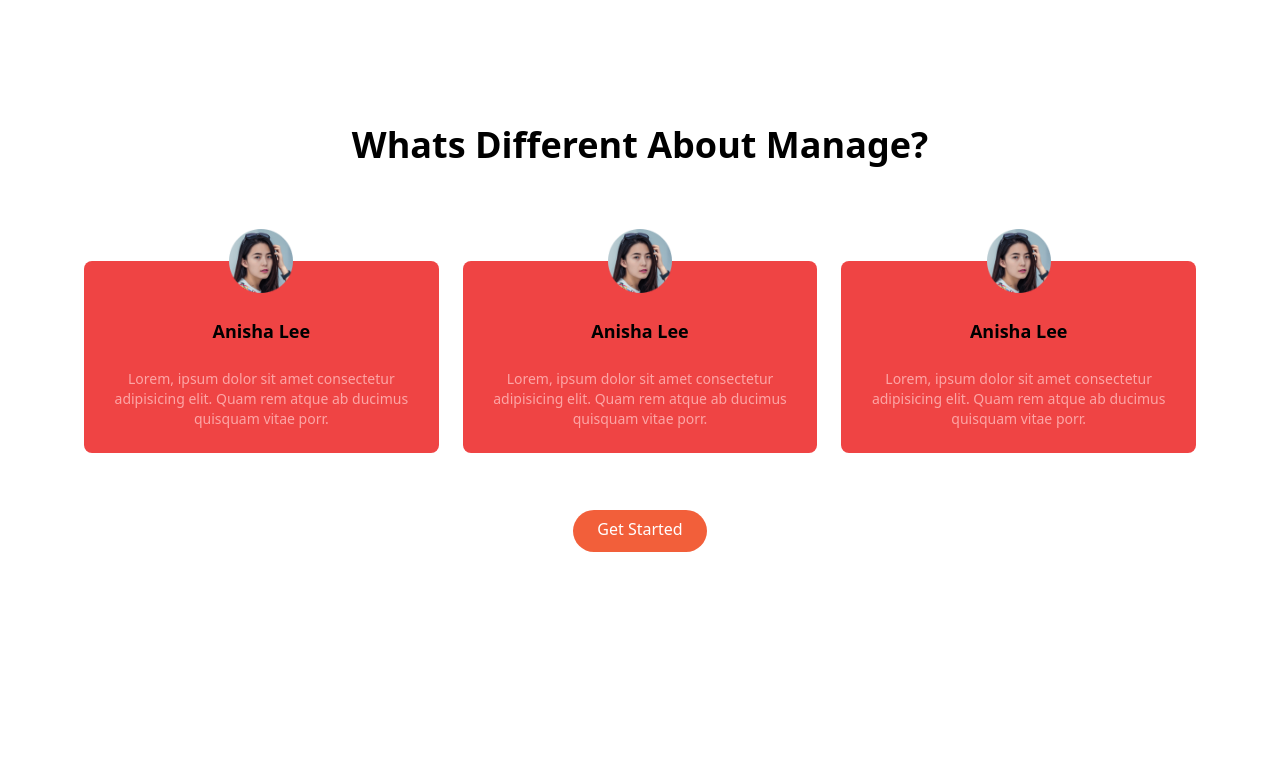
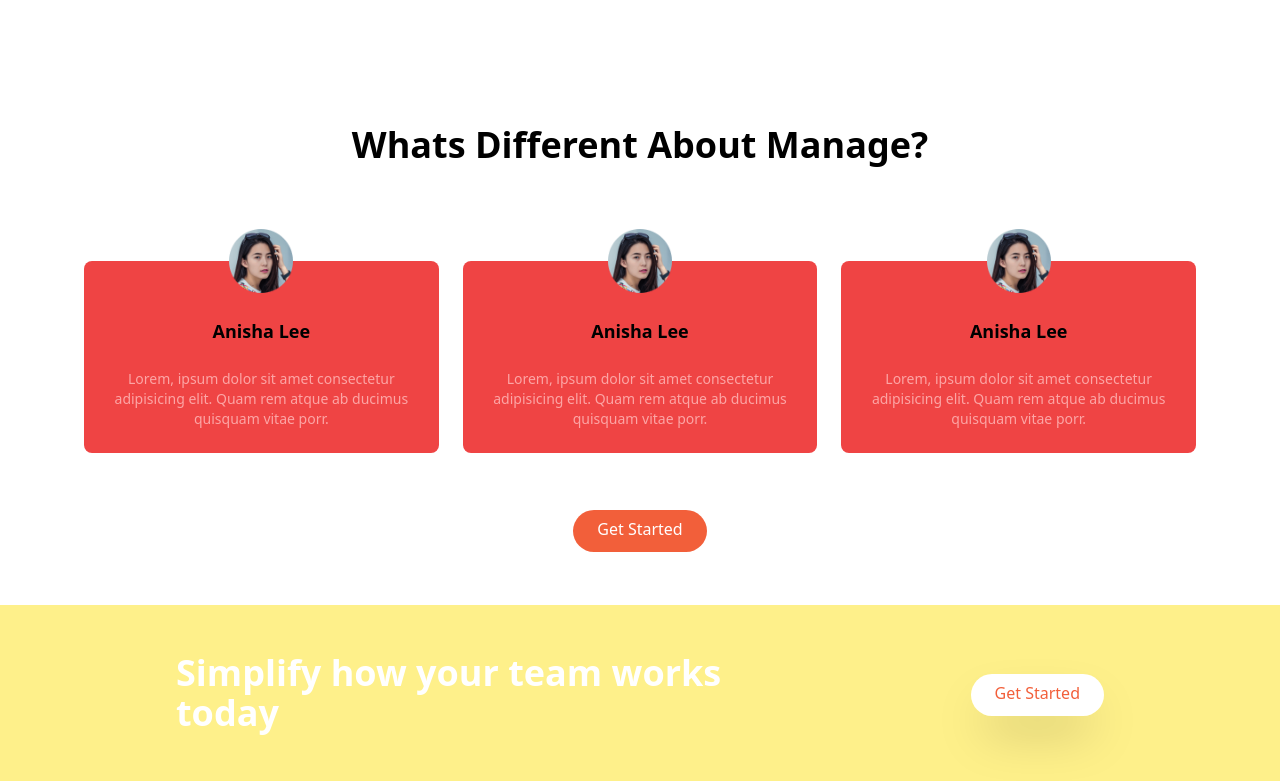
Before and after one commit to moshiur-rahman-mirage/tailwind-001, a website: page index.html in a window 1280 px wide. Shown: the part 1151-1932 px from the top of the page. Before the commit the page ends 1756 px from the top, so only its background shows below. Drawn offline with Linux system fonts and the light colour scheme.

Commit message:
cta section complete

```diff
--- a/index.html
+++ b/index.html
@@ -93,8 +93,8 @@
                         </p>
                     </div>
                 </div>
-                 <!-- list items 1 -->
-                 <div class="flex flex-col space-y-3 md:space-y-0 md:space-x-6 md:flex-row">
+                <!-- list items 1 -->
+                <div class="flex flex-col space-y-3 md:space-y-0 md:space-x-6 md:flex-row">
                     <div class="rounded-l-full bg-brightRedSupLight md:bg-transparent">
                         <div class="flex items-center space-x-2">
                             <div class="px-4 py-2 text-white rounded-full md:py-1 bg-brightRed">
@@ -118,8 +118,8 @@
                         </p>
                     </div>
                 </div>
-                 <!-- list items 1 -->
-                 <div class="flex flex-col space-y-3 md:space-y-0 md:space-x-6 md:flex-row">
+                <!-- list items 1 -->
+                <div class="flex flex-col space-y-3 md:space-y-0 md:space-x-6 md:flex-row">
                     <div class="rounded-l-full bg-brightRedSupLight md:bg-transparent">
                         <div class="flex items-center space-x-2">
                             <div class="px-4 py-2 text-white rounded-full md:py-1 bg-brightRed">
@@ -155,23 +155,26 @@
             <div class="flex flex-col mt-24 md:flex-row md:space-x-6">
                 <!-- testimonial-1 -->
                 <div class="flex flex-col items-center p-6 space-y-6 rounded-lg bg-red-500 md:flex md:w-1/3">
-                    <img src="img/avatar-anisha.png" class="w-16 -mt-14"/>
+                    <img src="img/avatar-anisha.png" class="w-16 -mt-14" />
                     <h5 class="text-lg font-bold">Anisha Lee</h5>
-                    <p class="text-sm text-red-300">Lorem, ipsum dolor sit amet consectetur adipisicing elit. Quam rem atque ab ducimus
+                    <p class="text-sm text-red-300">Lorem, ipsum dolor sit amet consectetur adipisicing elit. Quam rem
+                        atque ab ducimus
                         quisquam vitae porr.</p>
                 </div>
 
                 <div class="hidden flex flex-col items-center p-6 space-y-6 rounded-lg bg-red-500 md:flex md:w-1/3">
-                    <img src="img/avatar-anisha.png" class="w-16 -mt-14"/>
+                    <img src="img/avatar-anisha.png" class="w-16 -mt-14" />
                     <h5 class="text-lg font-bold">Anisha Lee</h5>
-                    <p class="text-sm text-red-300">Lorem, ipsum dolor sit amet consectetur adipisicing elit. Quam rem atque ab ducimus
+                    <p class="text-sm text-red-300">Lorem, ipsum dolor sit amet consectetur adipisicing elit. Quam rem
+                        atque ab ducimus
                         quisquam vitae porr.</p>
                 </div>
 
                 <div class="hidden flex flex-col items-center p-6 space-y-6 rounded-lg bg-red-500 md:flex md:w-1/3">
-                    <img src="img/avatar-anisha.png" class="w-16 -mt-14"/>
+                    <img src="img/avatar-anisha.png" class="w-16 -mt-14" />
                     <h5 class="text-lg font-bold">Anisha Lee</h5>
-                    <p class="text-sm text-red-300">Lorem, ipsum dolor sit amet consectetur adipisicing elit. Quam rem atque ab ducimus
+                    <p class="text-sm text-red-300">Lorem, ipsum dolor sit amet consectetur adipisicing elit. Quam rem
+                        atque ab ducimus
                         quisquam vitae porr.</p>
                 </div>
             </div>
@@ -181,6 +184,25 @@
         </div>
     </section>
 
+    <!-- cta section  -->
+
+    <section id="cta" class="bg-yellow-200">
+        <!-- <div class="container flex flex-col mx-auto items-center space-y-12 justify-between px-6 py-24 md:flex-row md:space-y-0"> -->
+        <div
+            class="container flex flex-col items-center justify-between px-6 py-24 mx-auto space-y-12 md:py-12 md:flex-row md:space-y-0">
+            <h2 class="text-5xl font-bold text-center text-white md:text-4xl md:max-w-xl md:text-left">
+                Simplify how your team works today
+            </h2>
+
+            <div>
+                <a href="#"
+                    class="p-3 px-6 pt-2 text-brightRed bg-white rounded-full shadow-2xl baseline hover:bg-gray-900">Get
+                    Started</a>
+            </div>
+        </div>
+    </section>
+
+
 
 </body>
 
```
Also changed, not shown: css/main.css.
